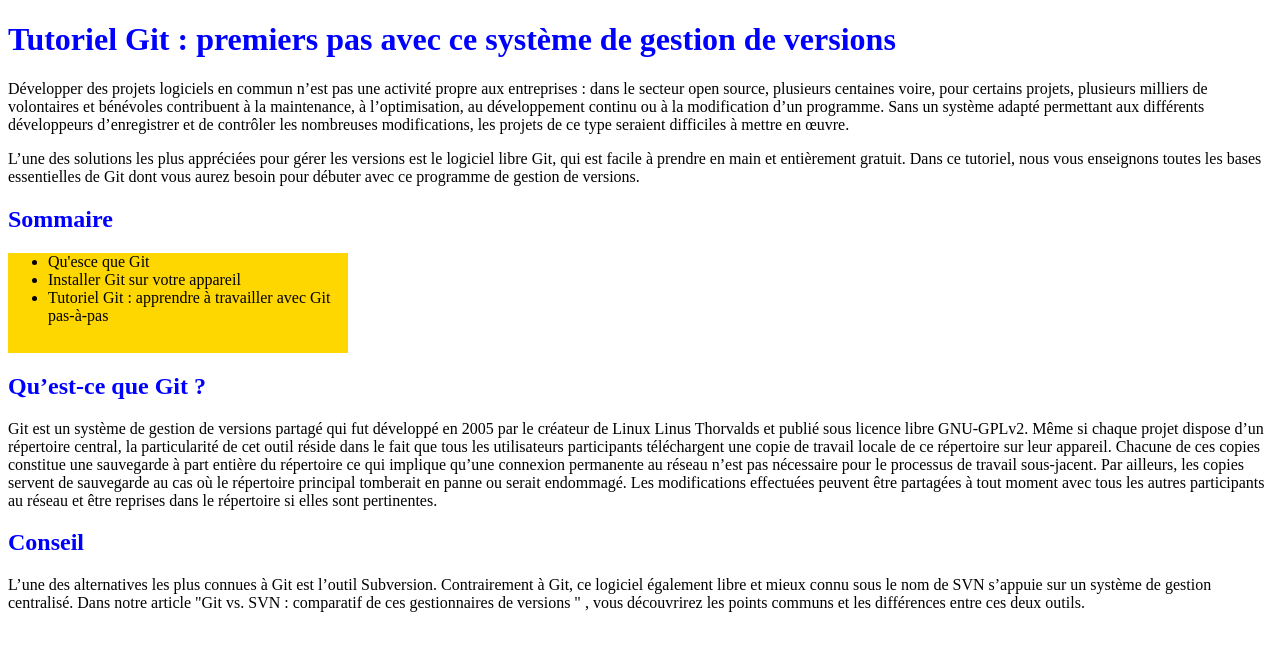
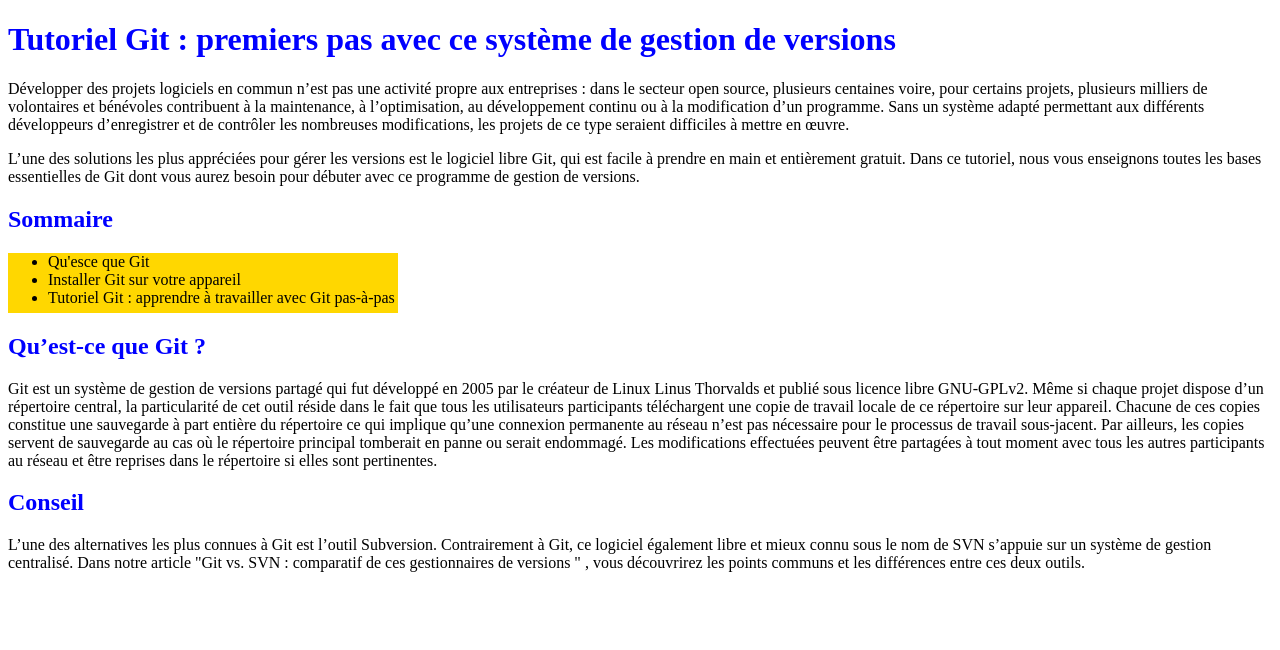
Before and after one commit to 19Nitrodose/Exercice, a plain HTML site: page index.html in a window 1280 px wide. Drawn offline with Linux system fonts and the light colour scheme.

Commit message:
refonte rectangulo dorado

```diff
--- a/style.css
+++ b/style.css
@@ -4,7 +4,7 @@
     }
 /* Estilo para un rectángulo con fondo dorado */
 .rectangulo-dorado {
-     width: 300px; /* Ancho del rectángulo en píxeles */
-    height: 100px; /* Alto del rectángulo en píxeles */
+     width: 350px; /* Ancho del rectángulo en píxeles */
+    height: 60px; /* Alto del rectángulo en píxeles */
     background-color: gold; /* Color de fondo dorado */
     }
```
